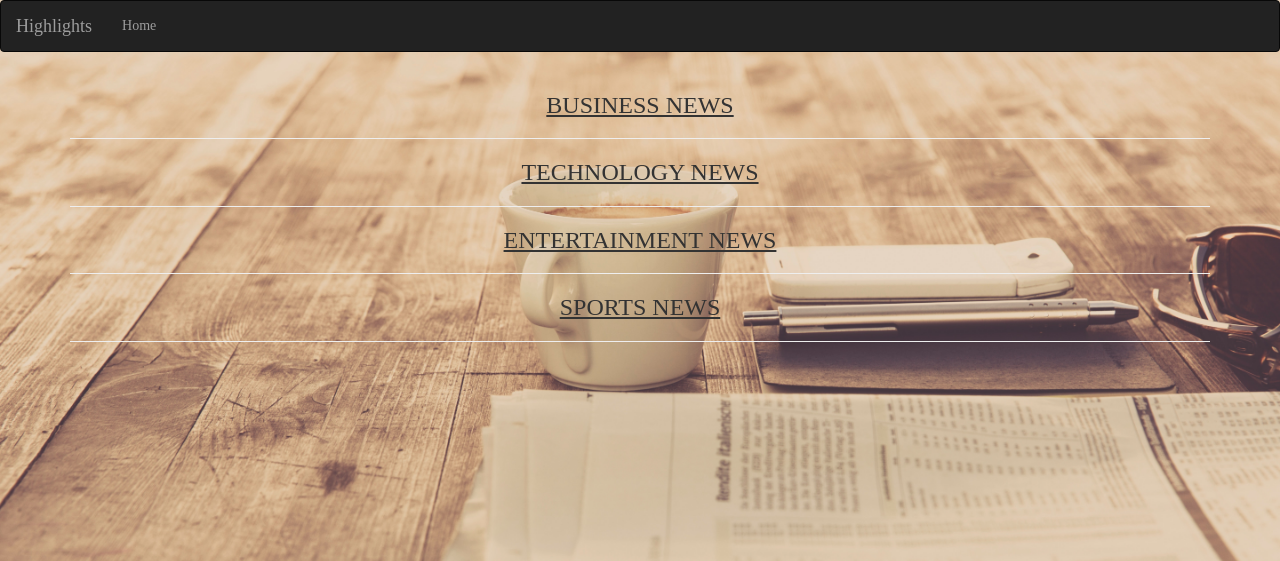
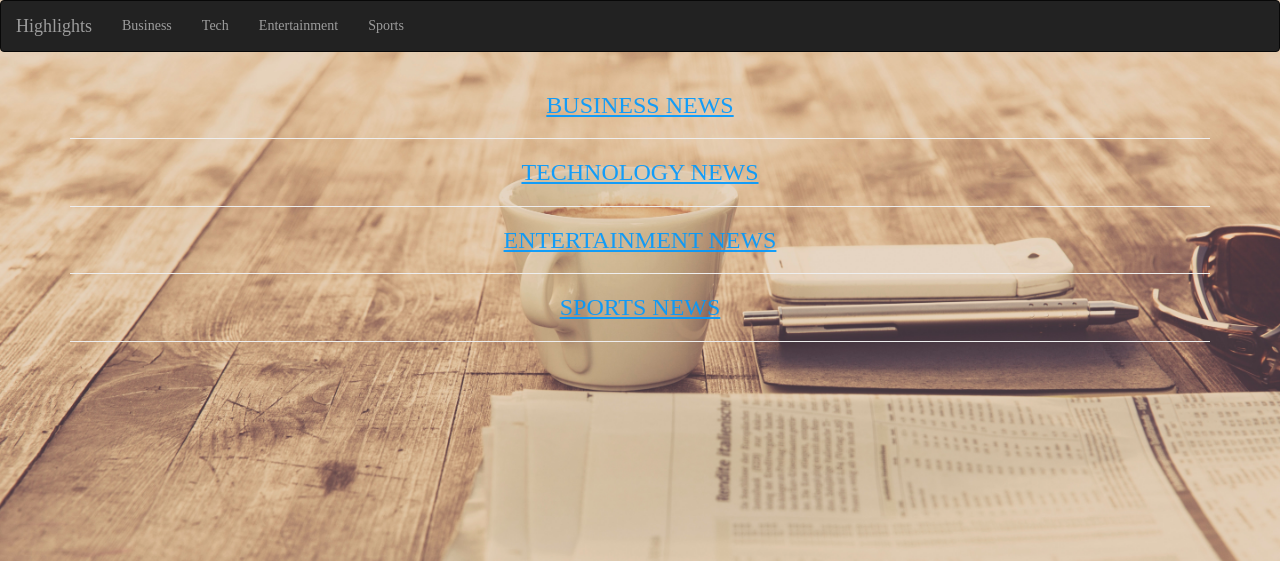
Before and after one commit to Missy-Olivia/News-Highlight, a Flask app: template app/templates/home.html in a window 1280 px wide. Shown: the top 561 px of the page. Run offline with Flask 2, Linux system fonts and the light colour scheme; the template is opened without the code that fills it, so the values that code supplies are empty; parts of the project's set-up code (start-up, migrations or seed data) failed here and were passed over; some libraries are stand-ins or nearby versions; some web fonts are replaced.

Commit message:
added updates to navbar

```diff
--- a/app/templates/home.html
+++ b/app/templates/home.html
@@ -20,6 +20,7 @@
             h3{
                 text-transform: uppercase;
                 text-decoration: underline;
+                color:rgba(0, 153, 255, 0.918);
             }
             </style>
         {% endblock %}
@@ -30,28 +31,28 @@
             {% block content%}
             <div class="container">
                 <!-- Business News Section  -->
-                <h3 class="text-center">  Business News </h3>
+                <h3 id = "biz" class="text-center">  Business News </h3>
                 <hr>
 
                 {{ macro.displaySourceList(business_sources)}}
 
                 <!-- Tech News Section  -->
 
-                <h3 class="text-center">  Technology News </h3>
+                <h3 id = "tech" class="text-center">  Technology News </h3>
                  <hr>
 
                 {{ macro.displaySourceList(tech_sources)}}
 
                 <!-- Entertainment News Section  -->
 
-                <h3 class="text-center">  Entertainment News </h3>
+                <h3 id = "buzz" class="text-center">  Entertainment News </h3>
                 <hr>
 
                 {{ macro.displaySourceList(entertainment_sources)}}
 
                 <!-- Sport News Section  -->
 
-                <h3 class="text-center">  Sports News </h3>
+                <h3 id = "spor" class="text-center">  Sports News </h3>
                 <hr>
 
                 {{ macro.displaySourceList(sports_sources)}}
--- a/app/templates/navbar.html
+++ b/app/templates/navbar.html
@@ -11,7 +11,10 @@
         </div>
         <div class="navbar-collapse collapse">
             <ul class="nav navbar-nav">
-                <li><a href="/">Home</a></li>
+                <li><a href="#biz">Business</a></li>
+                <li><a href="#tech">Tech</a></li>
+                <li><a href="#buzz">Entertainment</a></li>
+                <li><a href="#spor">Sports</a></li>
         </div>
 
     </div>
--- a/app/test_news.py
+++ b/app/test_news.py
@@ -1,5 +1,5 @@
 import unittest
-from .models import news_source,articles
+from models import news_source,articles
 News = news_source.News
 Articles = articles.Articles
 
```
